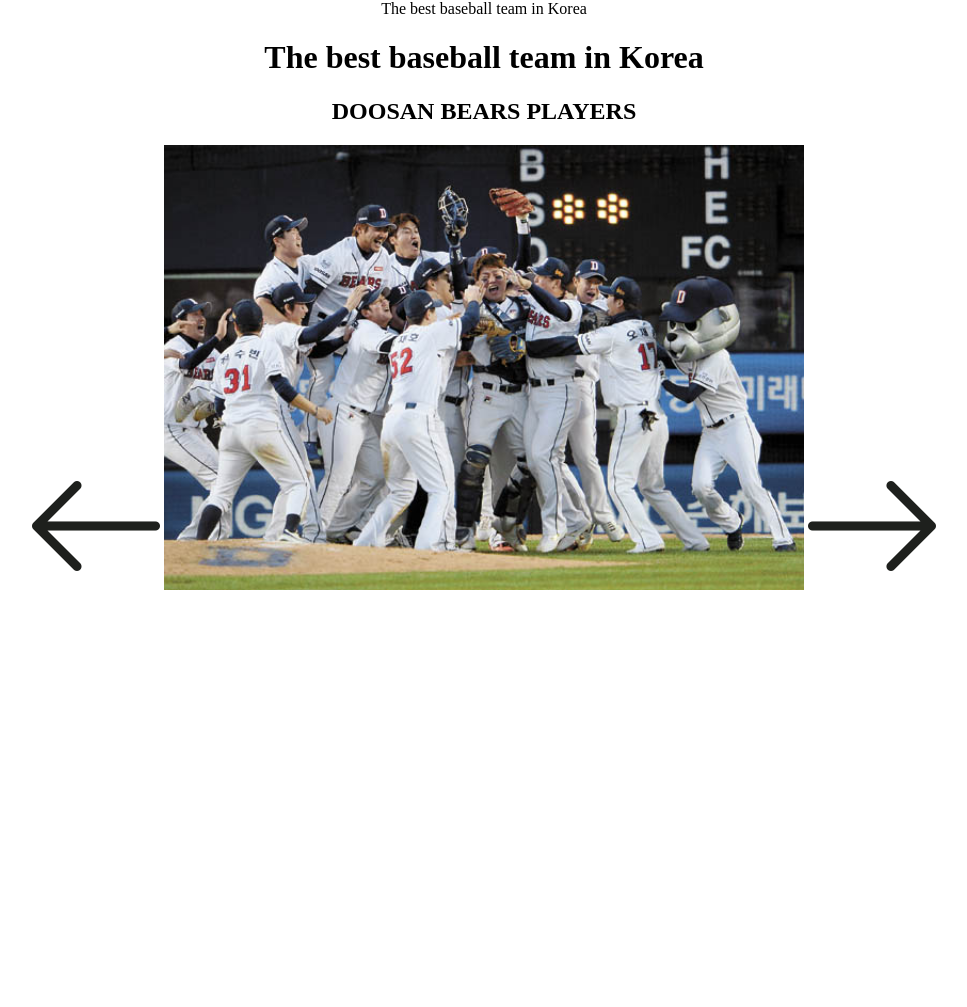
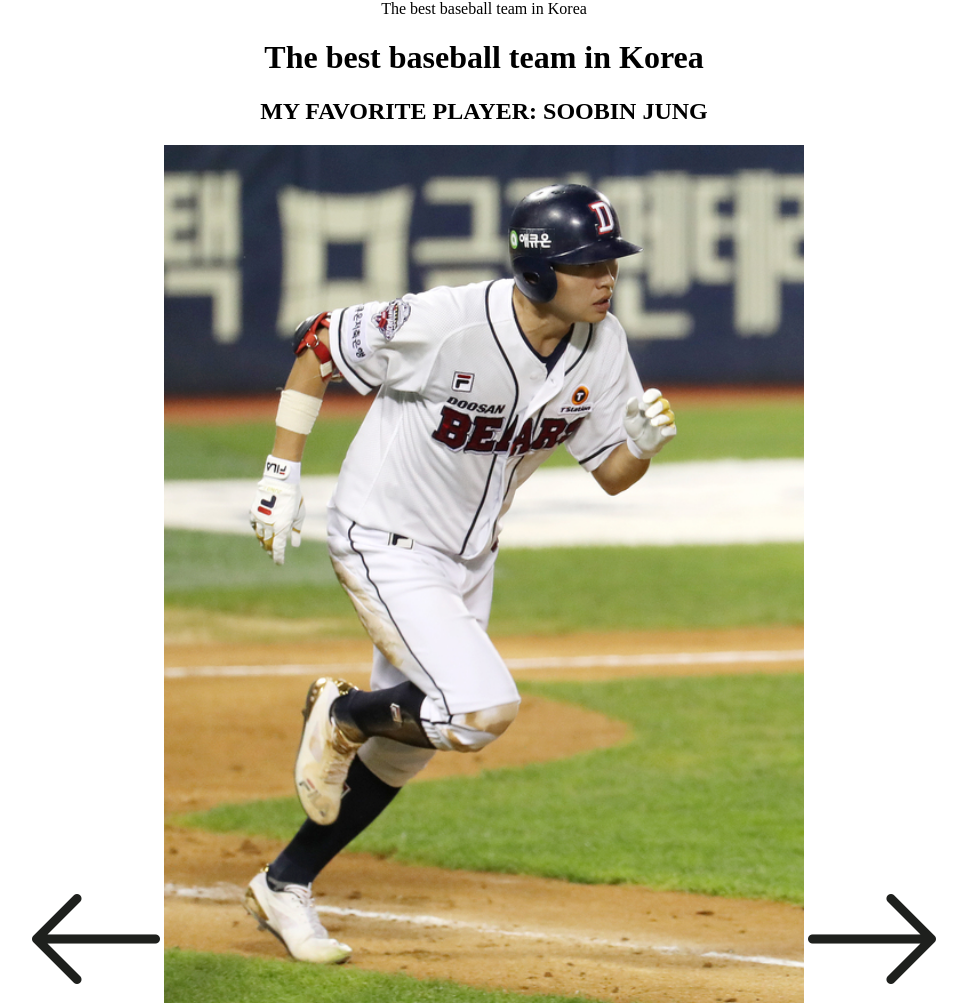
Before and after one commit to Hailey-Seol/Hailey-Seol.github.io, a plain HTML site: page simple-narriative/page04.html in a window 1280 px wide. Shown: the whole page, without its empty margins (156-1123 px from the left). Before the commit the page ends 800 px from the top, so only its background shows below. Drawn offline with Linux system fonts and the light colour scheme.

Commit message:
Update page04.html

```diff
--- a/simple-narriative/page04.html
+++ b/simple-narriative/page04.html
@@ -9,10 +9,10 @@
 </head>
 <body>
     <h1>The best baseball team in Korea</h1>
-    <h2>DOOSAN BEARS PLAYERS</h2>
+    <h2>MY FAVORITE PLAYER: SOOBIN JUNG</h2>
     <a href="page03.html">
         <img class="arrows" src="images/Left_arrow.png" alt="Left arrow"></a>
-    <img class="Logo" src="images/players2.jpg" alt="Doosan players">
+    <img class="Logo" src="images/2020121516078041183_1.jpg" alt="Soobin Jung">
     <a href="index.html">
         <img class="arrows" src="images/right_arrow.png" alt="Right arrow"></a>
 </body>
```
